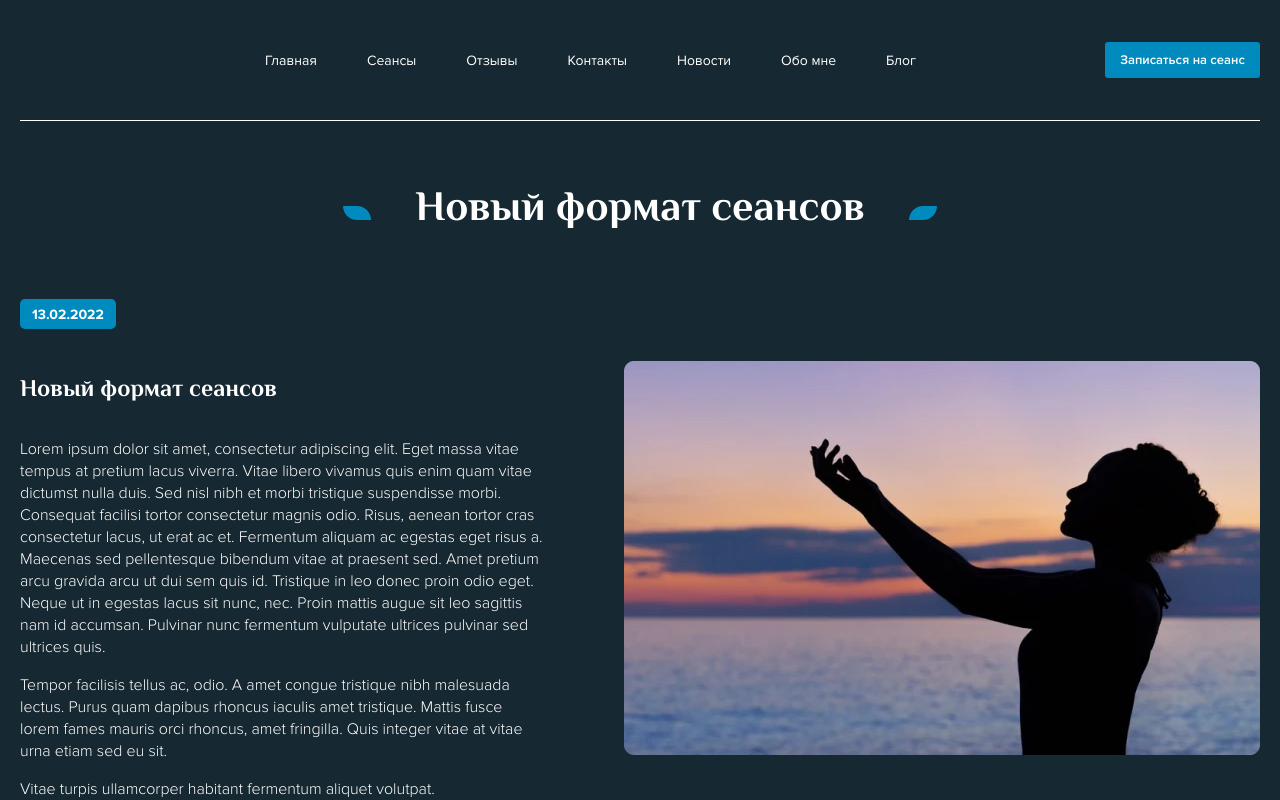
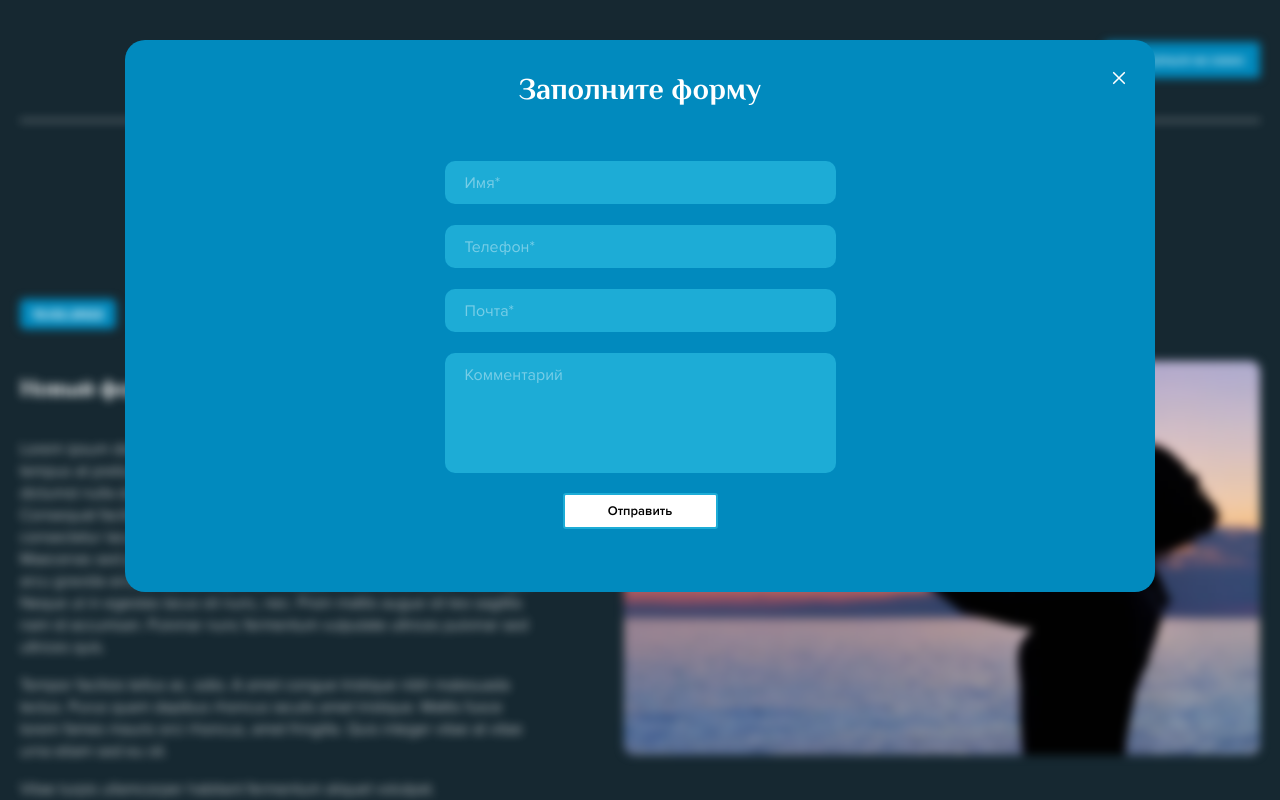
Before and after one commit to Konstantin9658/lemurteam, a website: page source/new-format-sessions.html in a window 1280 px wide. Both pictures are taken after a click on the button "Записаться на сеанс". Shown: the top 800 px of the page. Drawn offline with nearby package versions, Linux system fonts and the light colour scheme; files that its build step writes are made by us from their sources.

Commit message:
added burger menu btn and connect script

```diff
--- a/source/blog.html
+++ b/source/blog.html
@@ -18,6 +18,7 @@
       <svg class="header__logo" width="60" height="60" role="img">
         <use xlink:href="img/sprite.svg#icon-logo"></use>
       </svg>
+      <button type="button" class="button button--burger"></button>
       <nav class="header__nav nav">
         <ul class="nav__list">
           <li class="nav__item">
@@ -57,7 +58,7 @@
           </li>
         </ul>
       </nav>
-      <button class="button">Записаться на сеанс</button>
+      <button class="button button--order" data-modal>Записаться на сеанс</button>
     </div>
   </header>
   <main class="main">
@@ -109,5 +110,33 @@
       <a href="#">Сделано d-e-n.info</a>
     </div>
   </footer>
+  <div class="popup hide">
+    <form action="https://jsonplaceholder.typicode.com/posts/" class="form" method="post">
+      <button type="button" class="button button--close" data-close></button>
+      <div class="form__wrapper">
+        <p>Заполните форму</p>
+        <ul class="form__fields">
+          <li class="form__fields-item">
+            <label class="visually-hidden" for="name-field">Имя</label>
+            <input type="text" name="Name" id="name-field" placeholder="Имя*" data-validate/>
+          </li>
+          <li class="form__fields-item">
+            <label class="visually-hidden" for="phone-field">Телефон</label>
+            <input type="tel" name="Phone" id="phone-field" placeholder="Телефон*" data-validate/>
+          </li>
+          <li class="form__fields-item">
+            <label class="visually-hidden" for="email-field">Email</label>
+            <input type="email" name="Email" id="email-field" placeholder="Почта*" data-validate/>
+          </li>
+          <li class="form__fields-item">
+            <label class="visually-hidden" for="comment-field">Комментарий</label>
+            <textarea name="Comment" id="comment-field" placeholder="Комментарий"></textarea>
+          </li>
+        </ul>
+        <button type="submit" class="button button--submit">Отправить</button>
+      </div>
+    </form>
+  </div>
+  <script type="module" src="js/bundle.js"></script>
 </body>
 </html>
--- a/source/new-format-sessions.html
+++ b/source/new-format-sessions.html
@@ -18,6 +18,7 @@
       <svg class="header__logo" width="60" height="60" role="img">
         <use xlink:href="img/sprite.svg#icon-logo"></use>
       </svg>
+      <button type="button" class="button button--burger"></button>
       <nav class="header__nav nav">
         <ul class="nav__list">
           <li class="nav__item">
@@ -51,13 +52,13 @@
             </a>
           </li>
           <li class="nav__item">
-            <a href="#">
+            <a href="blog.html">
               Блог
             </a>
           </li>
         </ul>
       </nav>
-      <button class="button">Записаться на сеанс</button>
+      <button class="button button--order" data-modal>Записаться на сеанс</button>
     </div>
   </header>
   <main class="main">
@@ -92,5 +93,33 @@
       <a href="#">Сделано d-e-n.info</a>
     </div>
   </footer>
+  <div class="popup hide">
+    <form action="https://jsonplaceholder.typicode.com/posts/" class="form" method="post">
+      <button type="button" class="button button--close" data-close></button>
+      <div class="form__wrapper">
+        <p>Заполните форму</p>
+        <ul class="form__fields">
+          <li class="form__fields-item">
+            <label class="visually-hidden" for="name-field">Имя</label>
+            <input type="text" name="Name" id="name-field" placeholder="Имя*" data-validate/>
+          </li>
+          <li class="form__fields-item">
+            <label class="visually-hidden" for="phone-field">Телефон</label>
+            <input type="tel" name="Phone" id="phone-field" placeholder="Телефон*" data-validate/>
+          </li>
+          <li class="form__fields-item">
+            <label class="visually-hidden" for="email-field">Email</label>
+            <input type="email" name="Email" id="email-field" placeholder="Почта*" data-validate/>
+          </li>
+          <li class="form__fields-item">
+            <label class="visually-hidden" for="comment-field">Комментарий</label>
+            <textarea name="Comment" id="comment-field" placeholder="Комментарий"></textarea>
+          </li>
+        </ul>
+        <button type="submit" class="button button--submit">Отправить</button>
+      </div>
+    </form>
+  </div>
+  <script type="module" src="js/bundle.js"></script>
 </body>
 </html>
```
Also changed, not shown: source/news.html (+34 -5 lines).
